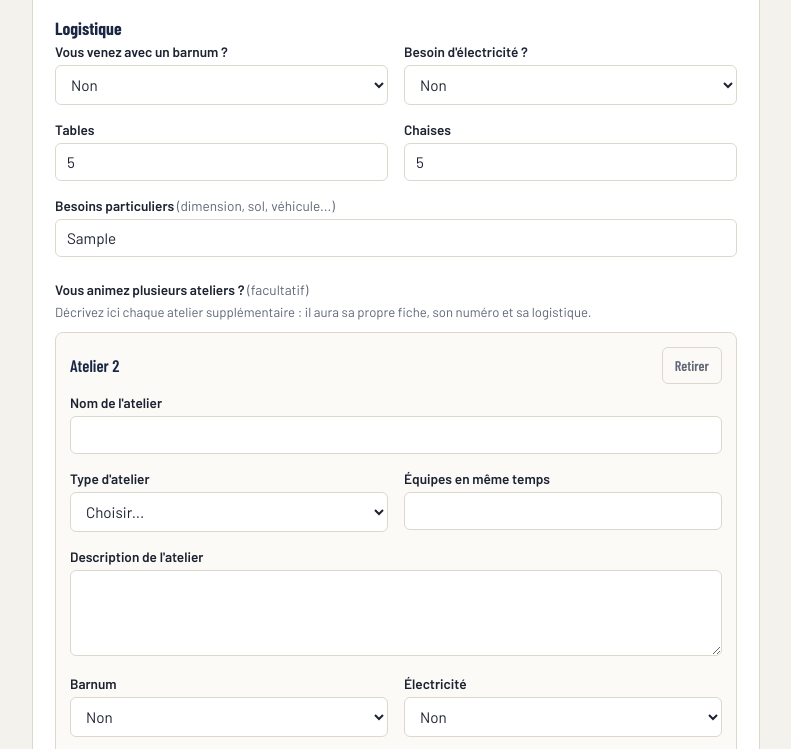
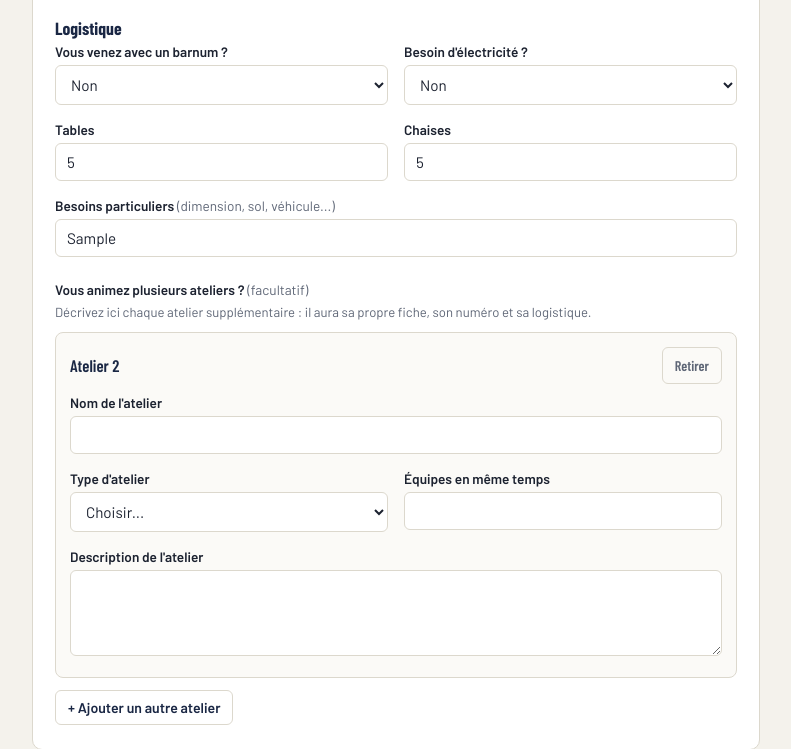
Before and after one commit to DMD82/organisation-rallye, a plain HTML site: page formulaire-partenaire.html in a window 1280 px wide. Both pictures are taken after typing "Sample", "Sample", "5", "5", "Sample" into the empty fields and a click on the button "+ Ajouter un autre atelier". Shown: the part 1926-2675 px from the top of the page, without its empty margins (244-1035 px from the left). Drawn offline with nearby package versions, Linux system fonts and the light colour scheme; no server answers.

Commit message:
Simplify form by removing unnecessary fields
Removed unused fields for barnum, electricity, tables, chairs, and location constraints from the form submission process.

```diff
--- a/formulaire-partenaire.html
+++ b/formulaire-partenaire.html
@@ -426,16 +426,10 @@
       type.value = TYPES_ATELIER.indexOf(v.type_atelier) !== -1 ? v.type_atelier : '';
       const eq = mk('input', 'capacite_equipes', { type: 'number', min: 1, value: v.capacite_equipes || '' });
       const desc = mk('textarea', 'descriptif_atelier', { rows: 3, maxLength: 2000, value: v.descriptif_atelier || '' });
-      const sel = (cle, val) => { const e = mk('select', cle); [['false', 'Non'], ['true', 'Oui']].forEach(([x, t]) => { const o = document.createElement('option'); o.value = x; o.textContent = t; e.appendChild(o); }); e.value = val ? 'true' : 'false'; return e; };
-      const barnum = sel('venue_avec_barnum', v.venue_avec_barnum), elec = sel('electricite_necessaire', v.electricite_necessaire);
-      const tables = mk('input', 'nb_tables', { type: 'number', min: 0, value: v.nb_tables || '' });
-      const chaises = mk('input', 'nb_chaises', { type: 'number', min: 0, value: v.nb_chaises || '' });
-      const besoins = mk('input', 'contraintes_emplacement', { maxLength: 300, value: v.contraintes_emplacement || '' });
       const grille = document.createElement('div'); grille.className = 'grille';
       const large = (n) => { n.classList.add('large'); return n; };
       grille.append(large(champCarte("Nom de l'atelier", nom)), champCarte("Type d'atelier", type), champCarte('Équipes en même temps', eq),
-        large(champCarte("Description de l'atelier", desc)), champCarte('Barnum', barnum), champCarte('Électricité', elec),
-        champCarte('Tables', tables), champCarte('Chaises', chaises), large(champCarte('Besoins particuliers', besoins)));
+        large(champCarte("Description de l'atelier", desc)));
       carte.appendChild(grille);
       zoneSupp.appendChild(carte);
       numeroter();
@@ -448,7 +442,7 @@
         const a = {};
         c.querySelectorAll('[data-cle]').forEach(e => { a[e.dataset.cle] = e.value; });
         return a;
-      }).filter(a => ['nom', 'type_atelier', 'capacite_equipes', 'descriptif_atelier', 'nb_tables', 'nb_chaises', 'contraintes_emplacement'].some(k => String(a[k] || '').trim() !== ''));
+      }).filter(a => ['nom', 'type_atelier', 'capacite_equipes', 'descriptif_atelier'].some(k => String(a[k] || '').trim() !== ''));
     }
     function poserAteliersSupp(liste) {
       if (suppModifie) return;
```
